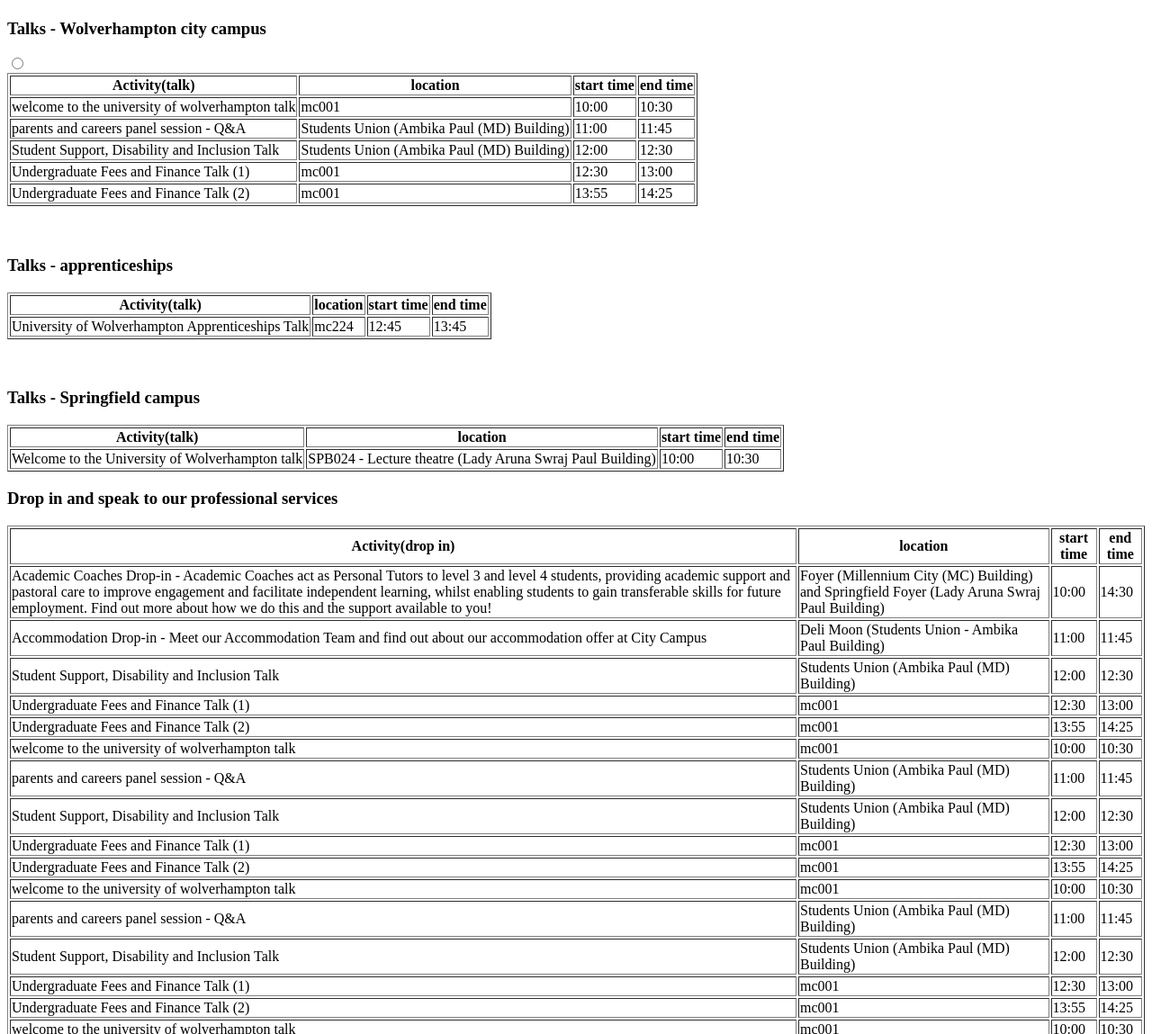
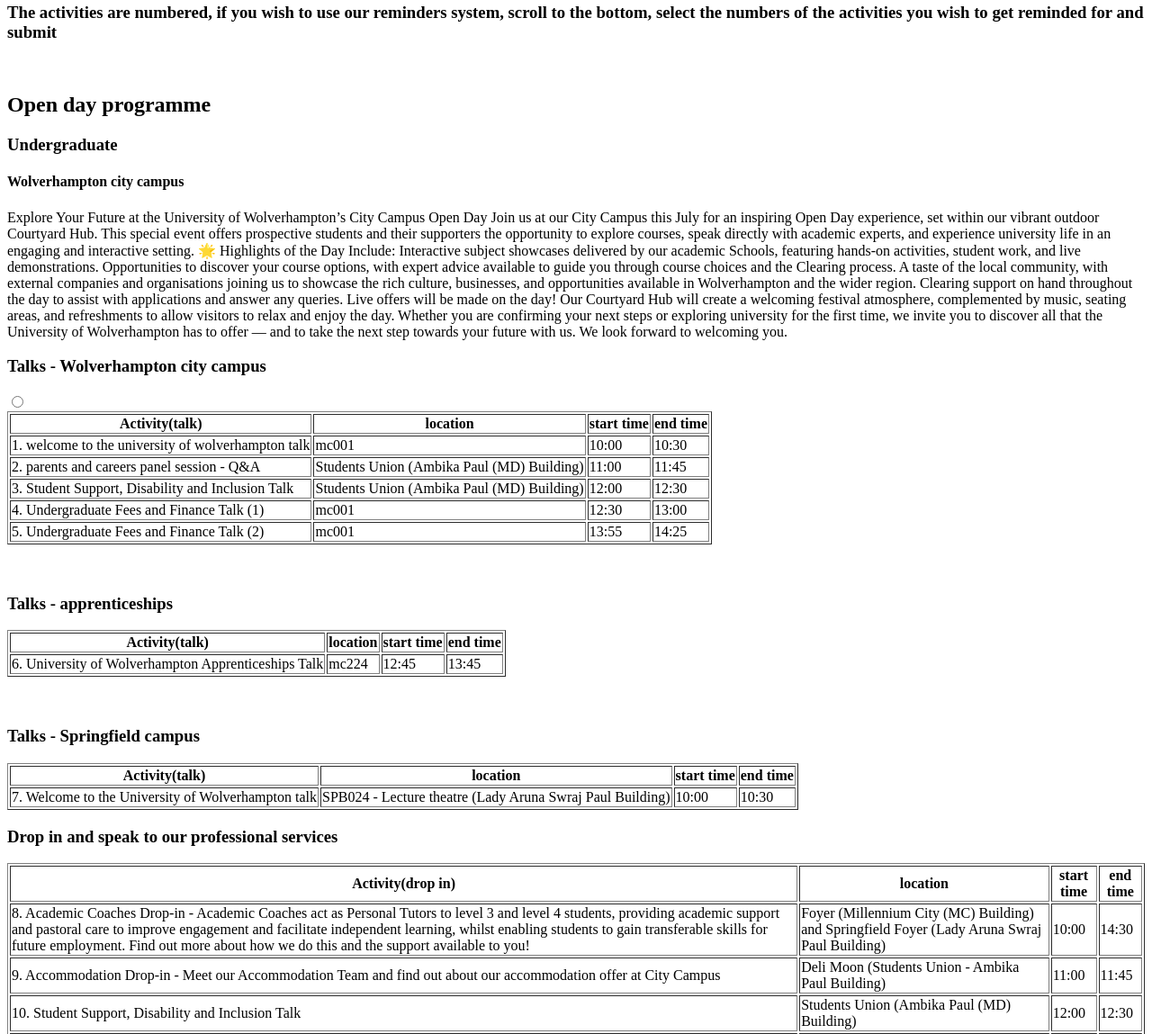
Before and after one commit to DTalbot69/openday, a plain HTML site: page opendayprogramme.html in a window 1280 px wide. Shown: the part 259-1408 px from the top of the page at 90% size. Drawn offline with Linux system fonts and the light colour scheme.

Commit message:
finished with this for a little bit now
took some info from home page added to other page idk what else i forgot

```diff
--- a/opendayprogramme.html
+++ b/opendayprogramme.html
@@ -6,66 +6,90 @@
         <li><a href= "mapsanddirections.html">Maps and directions</a></li>
     <li><a href= "signup.html">Sign up</a></li>
 <li><a href= "signin.html">Sign in</a></li>
-<li><a href= "opendayprogramme.html">Open day programme</a></li></ul></nav><br><br><h2>What will you be attending?</h2><br><br><h3>Talks - Wolverhampton city campus</h3>
-<form method="GET"><table border="1"><tr><th>Activity(talk)</th>
+<li><a href= "opendayprogramme.html">Open day programme</a></li></ul></nav><br><br><h2>What will you be attending?</h2><br><h3>The activities are numbered, if you wish to use our reminders system, scroll to the bottom, select the numbers of the activities you wish to get reminded for and submit</h3><br><h2>Open day programme</h2>
+<h3>Undergraduate</h3>
+
+<h4>Wolverhampton city campus</h4>
+Explore Your Future at the University of Wolverhampton’s City Campus Open Day
+
+Join us at our City Campus this July for an inspiring Open Day experience, set within our vibrant outdoor Courtyard Hub.
+This special event offers prospective students and their supporters the opportunity to explore courses, speak directly with academic experts, and experience university life in an engaging and interactive setting.
+
+🌟 Highlights of the Day Include:
+
+Interactive subject showcases delivered by our academic Schools, featuring hands-on activities, student work, and live demonstrations.
+
+Opportunities to discover your course options, with expert advice available to guide you through course choices and the Clearing process.
+
+A taste of the local community, with external companies and organisations joining us to showcase the rich culture, businesses, and opportunities available in Wolverhampton and the wider region.
+
+Clearing support on hand throughout the day to assist with applications and answer any queries. Live offers will be made on the day!
+
+Our Courtyard Hub will create a welcoming festival atmosphere, complemented by music, seating areas, and refreshments to allow visitors to relax and enjoy the day.
+
+Whether you are confirming your next steps or exploring university for the first time, we invite you to discover all that the University of Wolverhampton has to offer — and to take the next step towards your future with us.
+
+We look forward to welcoming you.
+<h3>Talks - Wolverhampton city campus</h3>
+<table border="1"><tr><th>Activity(talk)</th>
 <th>location</th>
 <th>start time</th>
-<th>end time</th></tr><tr><td><label for="uniwolveswelcome">welcome to the university of wolverhampton talk</label></td><input type="radio"id="uniwolveswelcome">
+<th>end time</th></tr><tr><td><label for="uniwolveswelcome">1. welcome to the university of wolverhampton talk</label></td><input type="radio"id="uniwolveswelcome">
 <td>mc001</td>
 <td>10:00</td>
-<td>10:30</td> </tr><tr><td>parents and careers panel session - Q&A</td>
+<td>10:30</td> </tr><tr><td>2. parents and careers panel session - Q&A</td>
 <td>Students Union (Ambika Paul (MD) Building)</td>
 <td>11:00</td>
-<td>11:45</td></tr><tr><td>Student Support, Disability and Inclusion Talk</td>
+<td>11:45</td></tr><tr><td>3. Student Support, Disability and Inclusion Talk</td>
 <td>Students Union (Ambika Paul (MD) Building)</td>
 <td>12:00</td>
-<td>12:30</td></tr><tr><td>Undergraduate Fees and Finance Talk (1)</td>
+<td>12:30</td></tr><tr><td>4. Undergraduate Fees and Finance Talk (1)</td>
 <td>mc001</td>
 <td>12:30</td>
-<td>13:00</td></tr><tr><td>Undergraduate Fees and Finance Talk (2)</td>
+<td>13:00</td></tr><tr><td>5. Undergraduate Fees and Finance Talk (2)</td>
 <td>mc001</td>
 <td>13:55</td>
 <td>14:25</td></tr></table><br><br><h3>Talks - apprenticeships</h3>
 <table border="1"><tr><th>Activity(talk)</th>
 <th>location</th>
 <th>start time</th>
-<th>end time</th></tr><tr><td>University of Wolverhampton Apprenticeships Talk</td>
+<th>end time</th></tr><tr><td>6. University of Wolverhampton Apprenticeships Talk</td>
 <td>mc224</td>
 <td>12:45</td>
 <td>13:45</td></tr></table><br><br><h3>Talks - Springfield campus</h3>
 <table border="1"><tr><th>Activity(talk)</th>
 <th>location</th>
 <th>start time</th>
-<th>end time</th></tr><tr><td>Welcome to the University of Wolverhampton talk</td>
+<th>end time</th></tr><tr><td>7. Welcome to the University of Wolverhampton talk</td>
 <td>SPB024 -  Lecture theatre (Lady Aruna Swraj Paul Building)</td>
 <td>10:00</td>
 <td>10:30</td></tr></table><h3>Drop in and speak to our professional services</h3>
 <table border="1"><tr><th>Activity(drop in)</th>
 <th>location</th>
 <th>start time</th>
-<th>end time</th></tr><tr><td>Academic Coaches Drop-in - Academic Coaches act as Personal Tutors to level 3 and level 4 students, providing academic support and pastoral care to improve engagement and facilitate independent learning, whilst enabling students to gain transferable skills for future employment. Find out more about how we do this and the support available to you!</td>
+<th>end time</th></tr><tr><td>8. Academic Coaches Drop-in - Academic Coaches act as Personal Tutors to level 3 and level 4 students, providing academic support and pastoral care to improve engagement and facilitate independent learning, whilst enabling students to gain transferable skills for future employment. Find out more about how we do this and the support available to you!</td>
 <td>Foyer (Millennium City (MC) Building)
 
 and
 
 Springfield Foyer (Lady Aruna Swraj Paul Building)</td>
 <td>10:00</td>
-<td>14:30</td></tr><tr><td>Accommodation Drop-in - Meet our Accommodation Team and find out about our accommodation offer at City Campus</td>
+<td>14:30</td></tr><tr><td>9. Accommodation Drop-in - Meet our Accommodation Team and find out about our accommodation offer at City Campus</td>
 <td>Deli Moon (Students Union - Ambika Paul Building)</td>
 <td>11:00</td>
-<td>11:45</td></tr><tr><td>Student Support, Disability and Inclusion Talk</td>
+<td>11:45</td></tr><tr><td>10. Student Support, Disability and Inclusion Talk</td>
 <td>Students Union (Ambika Paul (MD) Building)</td>
 <td>12:00</td>
-<td>12:30</td></tr><tr><td>Undergraduate Fees and Finance Talk (1)</td>
+<td>12:30</td></tr><tr><td>11. Undergraduate Fees and Finance Talk (1)</td>
 <td>mc001</td>
 <td>12:30</td>
-<td>13:00</td></tr><tr><td>Undergraduate Fees and Finance Talk (2)</td>
+<td>13:00</td></tr><tr><td>12. Undergraduate Fees and Finance Talk (2)</td>
 <td>mc001</td>
 <td>13:55</td>
-<td>14:25</td></tr><tr><td>welcome to the university of wolverhampton talk</td>
+<td>14:25</td></tr><tr><td>13. welcome to the university of wolverhampton talk</td>
 <td>mc001</td>
 <td>10:00</td>
-<td>10:30</td></tr><tr><td>parents and careers panel session - Q&A</td>
+<td>10:30</td></tr><tr><td>14. parents and careers panel session - Q&A</td>
 <td>Students Union (Ambika Paul (MD) Building)</td>
 <td>11:00</td>
 <td>11:45</td></tr><tr><td>Student Support, Disability and Inclusion Talk</td>
@@ -169,6 +193,21 @@ Springfield Foyer (Lady Aruna Swraj Paul Building)</td>
 <td>Insert information here bc I cant be bothered to continue gathering all this information so i will save for last</td></tr><tr><td>parents and careers panel session - Q&A</td>
 <td>Insert information here bc I cant be bothered to continue gathering all this information so i will save for last</td>
 <td>Insert information here bc I cant be bothered to continue gathering all this information so i will save for last</td>
-<td>Insert information here bc I cant be bothered to continue gathering all this information so i will save for last</td></tr></table><input type="submit"></form><div id="radio1"></div></body>
+<td>Insert information here bc I cant be bothered to continue gathering all this information so i will save for last</td></tr></table>
+<form method="GET"><label for="1.">1.:</label><input type="radio"id="1"value="1">
+    <label for="2.">2.:</label><input type="radio"id="2"value="2">
+    <label for="3.">3.:</label><input type="radio"id="3"value="3">
+    <label for="4.">4.:</label><input type="radio"id="4"value="4">
+    <label for="5.">5.:</label><input type="radio"id="5"value="5">
+    <label for="6.">6.:</label><input type="radio"id="6"value="6">
+    <label for="7.">7.:</label><input type="radio"id="7"value="7">
+    <label for="8.">8.:</label><input type="radio"id="8"value="8">
+    <label for="9.">9.:</label><input type="radio"id="9"value="9">
+    <label for="10.">10.:</label><input type="radio"id="10"value="10">
+    <label for="11.">11.:</label><input type="radio"id="11"value="11">
+    <label for="12.">12.:</label><input type="radio"id="12"value="12">
+    <label for="13.">13.:</label><input type="radio"id="13"value="13">
+    <label for="14.">14.:</label><input type="radio"id="14"value="14">
+<input type="submit"></form></body>
     </head>
 </html>
```
Also changed, not shown: index.html (+1 -25 lines), opendayreminderthing.html (added, +18 -0 lines).
